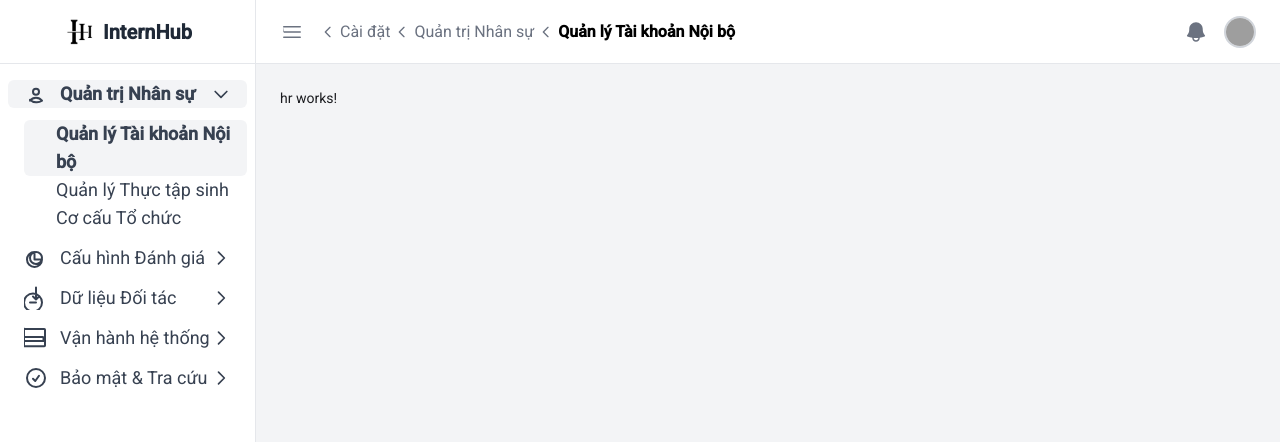
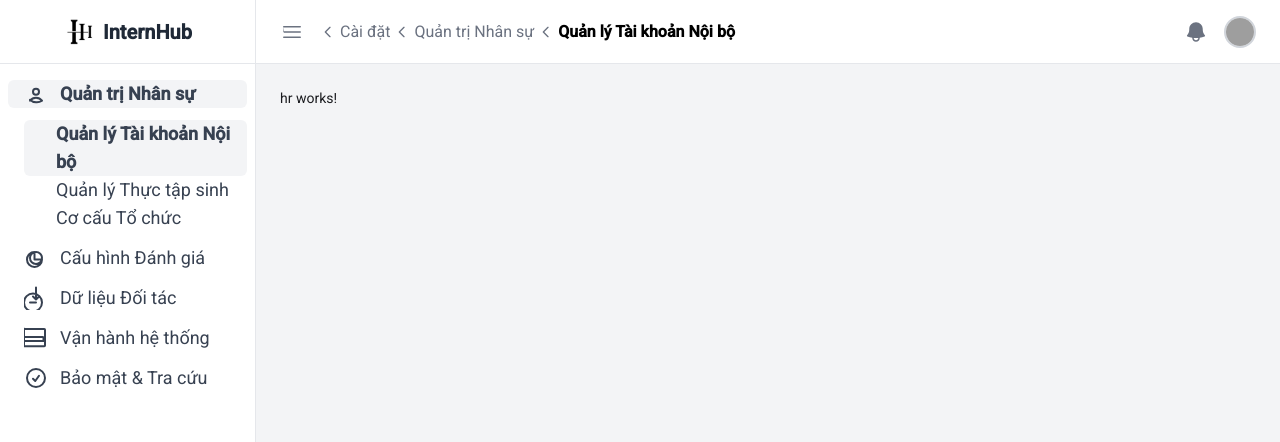
Before and after one commit to Nguyntanh/internhub_fe, an Angular app: page /settings/hr/accounts in a window 1280 px wide. Shown: the top 442 px of the page. Built offline with nearby package versions, Linux system fonts and the light colour scheme; grey boxes are pictures that could not be loaded.

Commit message:
bỏ arroe ở menu tabs

```diff
--- a/src/app/dashboard/sidebar/sidebar.html
+++ b/src/app/dashboard/sidebar/sidebar.html
@@ -39,13 +39,14 @@
       [routerLink]="item.routerLink"
       [routerLinkActive]="['bg-gray-100', 'text-black', 'font-semibold']"
       [routerLinkActiveOptions]="getRouterLinkActiveOptions(item)"
-      class="flex items-center text-gray-700 rounded-md hover:bg-gray-100 text-lg cursor-pointer transition-all duration-300 ease-in-out"
-      [ngClass]="{
-        'px-4 py-2': isSidebarVisible,
-        'justify-center py-2 px-2': !isSidebarVisible,
-        'pl-8': level > 0 && isSidebarVisible,
-        'active-menu-item': isMenuItemActive(item)
-      }"
+      class="flex items-center text-gray-700 rounded-md hover:bg-gray-100 text-lg"
+      [class.px-4]="isSidebarVisible"
+      [class.py-2]="isSidebarVisible"
+      [class.justify-center]="!isSidebarVisible"
+      [class.py-2]="!isSidebarVisible"
+      [class.px-2]="!isSidebarVisible"
+      [class.pl-8]="level > 0 && isSidebarVisible"
+      [class.active-menu-item]="isMenuItemActive(item)"
       (click)="item.children ? toggleSubMenu(item) : null"
     >
       <!-- Icon for menu items -->
@@ -57,23 +58,19 @@
 
       <span *ngIf="isSidebarVisible">{{ item.label }}</span>
 
-      <!-- Chevron Icon for sub-menus -->
-      <svg *ngIf="item.children && isSidebarVisible" class="h-5 w-5 ml-auto transition-transform duration-200"
-        [class.rotate-90]="item.expanded" fill="none" viewBox="0 0 24 24" stroke="currentColor">
-        <path stroke-linecap="round" stroke-linejoin="round" stroke-width="2" d="M9 5l7 7-7 7"></path> <!-- Chevron right -->
-      </svg>
     </a>
 
     <!-- Div for parent menu items that don't have a direct link but act as toggles -->
     <div
       *ngIf="!item.routerLink && item.children"
-      class="flex items-center text-gray-700 rounded-md hover:bg-gray-100 text-lg cursor-pointer transition-all duration-300 ease-in-out"
-      [ngClass]="{
-        'px-4 py-2': isSidebarVisible,
-        'justify-center py-2 px-2': !isSidebarVisible,
-        'pl-8': level > 0 && isSidebarVisible,
-        'active-menu-item': isParentToggleActive(item)
-      }"
+      class="flex items-center text-gray-700 rounded-md hover:bg-gray-100 text-lg"
+      [class.px-4]="isSidebarVisible"
+      [class.py-2]="isSidebarVisible"
+      [class.justify-center]="!isSidebarVisible"
+      [class.py-2]="!isSidebarVisible"
+      [class.px-2]="!isSidebarVisible"
+      [class.pl-8]="level > 0 && isSidebarVisible"
+      [class.active-menu-item]="isParentToggleActive(item)"
       (click)="toggleSubMenu(item)"
     >
       <!-- Icon for menu items -->
@@ -85,11 +82,6 @@
 
       <span *ngIf="isSidebarVisible">{{ item.label }}</span>
 
-      <!-- Chevron Icon for sub-menus -->
-      <svg *ngIf="item.children && isSidebarVisible" class="h-5 w-5 ml-auto transition-transform duration-200"
-        [class.rotate-90]="item.expanded" fill="none" viewBox="0 0 24 24" stroke="currentColor">
-        <path stroke-linecap="round" stroke-linejoin="round" stroke-width="2" d="M9 5l7 7-7 7"></path> <!-- Chevron right -->
-      </svg>
     </div>
 
     <!-- Sub-menu -->
```
